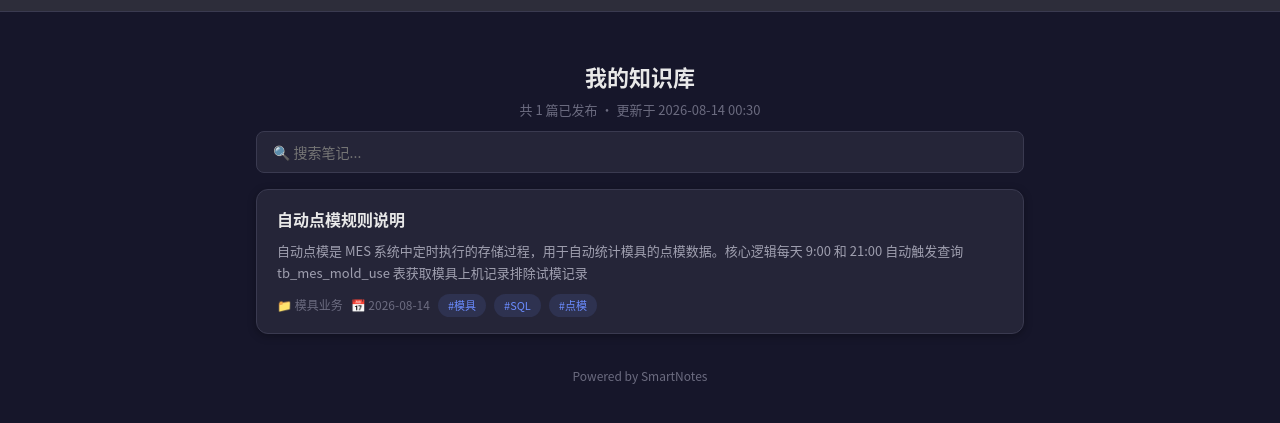
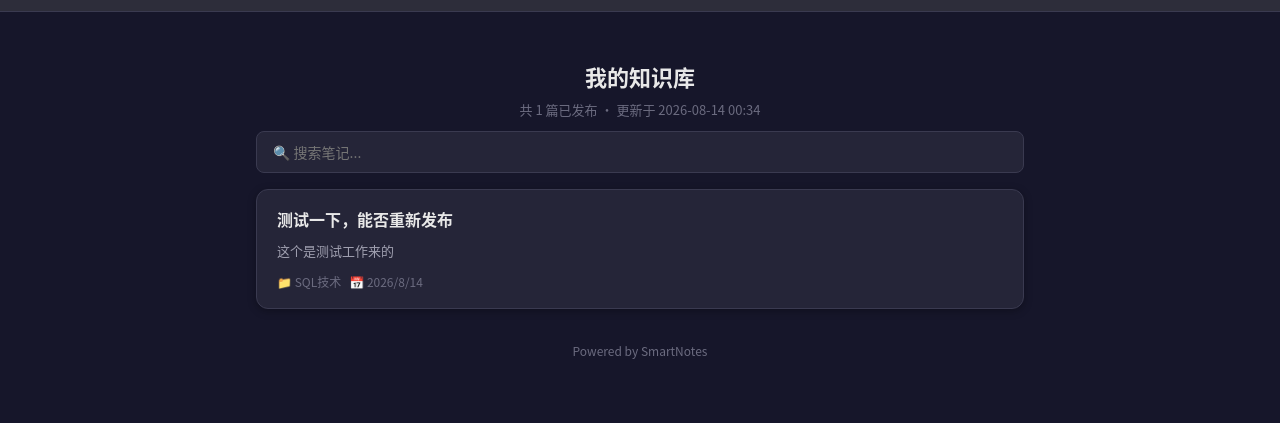
Before and after one commit to aiiw/notes, a plain HTML site: page index.html in a window 1280 px wide. Shown: the part 55-478 px from the top of the page. Drawn offline with Linux system fonts and the light colour scheme.

Commit message:
update: notes index

```diff
--- a/index.html
+++ b/index.html
@@ -40,20 +40,21 @@ body{font-family:var(--font-sans);background:var(--bg);color:var(--text);line-he
 <div class="container">
   <div class="hero">
     <h2>我的知识库</h2>
-    <p>共 1 篇已发布 · 更新于 2026-08-14 00:30</p>
+    <p>共 1 篇已发布 · 更新于 2026-08-14 00:34</p>
   </div>
   <div class="search-box">
     <input type="text" id="searchInput" placeholder="🔍 搜索笔记..." oninput="doSearch()">
   </div>
-  <a href="notes/自动点模规则说明.html" class="note-link">
-    <h3>自动点模规则说明</h3>
-    <p class="preview">自动点模是 MES 系统中定时执行的存储过程，用于自动统计模具的点模数据。核心逻辑每天 9:00 和 21:00 自动触发查询 tb_mes_mold_use 表获取模具上机记录排除试模记录</p>
-    <div class="meta">
-      <span>📁 模具业务</span>
-      <span>📅 2026-08-14</span>
-      <span class="tag">#模具</span><span class="tag">#SQL</span><span class="tag">#点模</span>
-    </div>
-  </a>
+
+          <a href="notes/测试一下，能否重新发布.html" class="note-link">
+            <h3>测试一下，能否重新发布</h3>
+            <p class="preview">这个是测试工作来的</p>
+            <div class="meta">
+              <span>📁 SQL技术</span>
+              <span>📅 2026/8/14</span>
+
+            </div>
+          </a>
   <div class="footer">Powered by SmartNotes</div>
 </div>
 <script>
```
